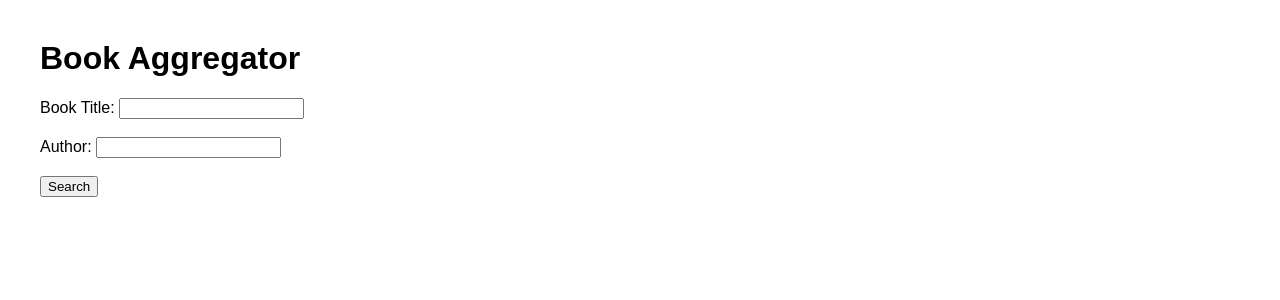
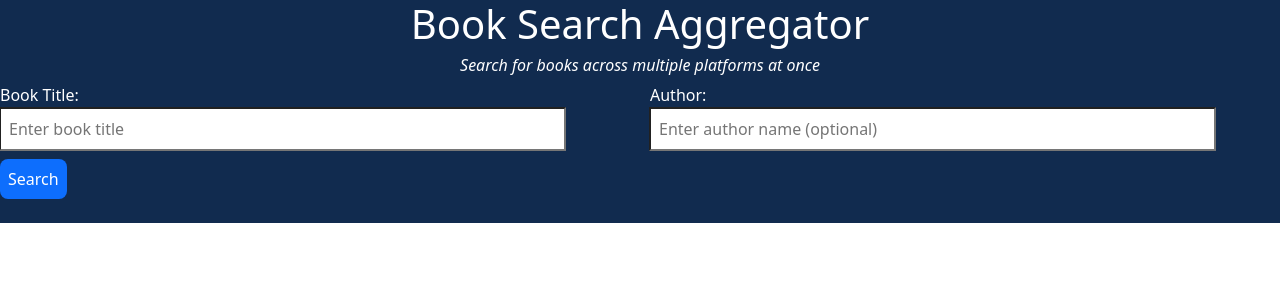
Before and after one commit to Helenia-MA/book_search_aggregator, a Flask app: page / in a window 1280 px wide. Shown: the top 300 px of the page. Run offline with Flask 3, Linux system fonts and the light colour scheme.

Commit message:
Revamp index.html for book search aggregator
Updated the layout and styling of the book search page, including Bootstrap integration and improved form elements.

```diff
--- a/templates/index.html
+++ b/templates/index.html
@@ -1,29 +1,46 @@
 <!DOCTYPE html>
 <html>
 <head>
-    <title>Book Aggregator</title>
-    <style>
-        body { font-family: Arial, sans-serif; margin: 40px; }
-        table { border-collapse: collapse; width: 100%; margin-top: 20px; }
-        th, td { border: 1px solid #ddd; padding: 8px; text-align: left; }
-        th { background-color: #f4f4f4; }
-    </style>
+    <title>Book Search Aggregator</title>
+    <meta name="viewport"
+            content="width=device-width, initial-scale=1">
+
+        <script src="https://cdn.jsdelivr.net/npm/bootstrap@5.3.3/dist/js/bootstrap.bundle.min.js">
+        </script>
+
+        <link rel="stylesheet" href=
+            "https://cdn.jsdelivr.net/npm/bootstrap@5.3.3/dist/css/bootstrap.min.css">
+
+        <style>
+            .header, .footer, .searchbar {background-color: #112b4f; color:white}
+            .classid-btn {width: 80px;}
+        </style>
 </head>
 <body>
-    <h1>Book Aggregator</h1>
-    <form method="POST">
-        <label>Book Title:</label>
-        <input type="text" name="title" required>
-        <br><br>
-        <label>Author:</label>
-        <input type="text" name="author">
-        <br><br>
-        <button type="submit">Search</button>
-    </form>
-
+    <div class="sticky-top header">
+        <center>
+            <h1>Book Search Aggregator</h1>
+            <h6 class="subheader"><i>Search for books across multiple platforms at once</i></h6>
+        </center>
+            <form class="input-bar" method="POST">
+                <div class="input-row">
+                    <div class="input-group">
+                        <label>Book Title:</label>
+                        <input class="form-resp" type="text" name="title" placeholder="Enter book title" required>
+                    </div>
+                    <div class="input-group">
+                        <label>Author:</label>
+                        <input class="form-resp" type="text" name="author" placeholder="Enter author name (optional)">
+                    </div>
+                </div>
+                <button class="submit-btn"type="submit">Search</button>
+            </form>
+        <br>
+    </div>
+    <center>
     {% if results %}
-        <h2>Results</h2>
-        <table>
+        <h2 class="subheader">Results</h2>
+        <table class="book-table">
             <tr>
                 <th>Cover</th>
                 <th>Source</th>
@@ -48,5 +65,52 @@
             {% endfor %}
         </table>
     {% endif %}
+    </center>
+
+    <style>
+        .book-table {
+            width: 100%;
+            border-collapse: collapse;
+            table-layout: fixed;
+        }
+
+        .book-table th, .book-table td {
+            border: 1px solid #ddd;
+            padding: 8px;
+            text-align: left;
+            word-wrap: break-word;
+            overflow-wrap: break-word;
+        }
+
+        .input-row {
+            display: flex;
+            gap: 20px;
+            flex-wrap: wrap;
+            justify-content: center;
+        }
+
+        .input-group {
+            display: flex;
+            flex-direction: column;
+            flex: 1;
+        }
+
+        .form-resp {
+            width: 90%;
+            padding: 8px;
+            box-sizing: border-box;
+            color: black;
+        }
+
+        .submit-btn {
+            margin-top: 8px;
+            padding: 8px 8px;
+            background-color: #0d6efd;
+            color: white;
+            border: none;
+            border-radius: 8px;
+            cursor: pointer;
+        }
+    </style>
 </body>
 </html>
```
